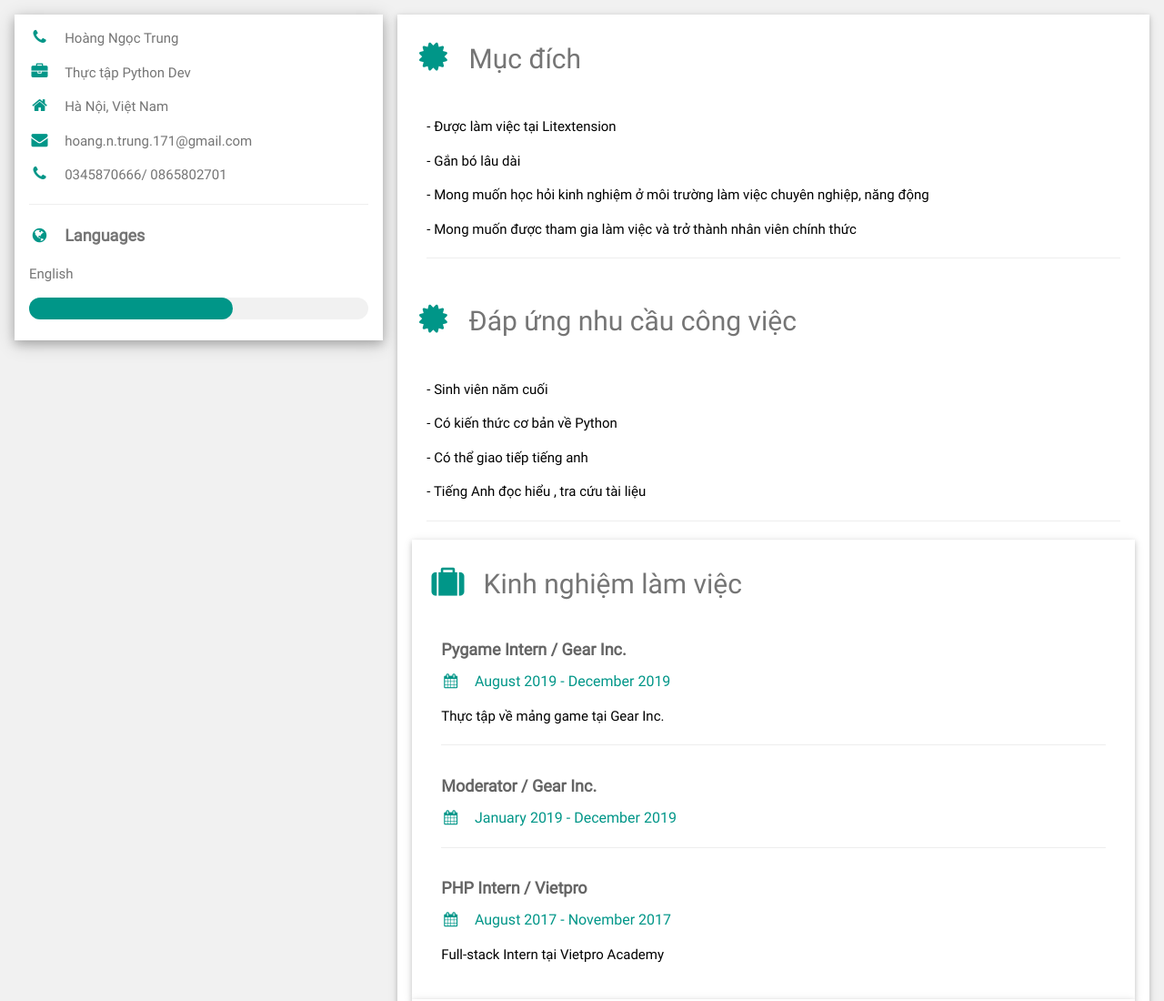
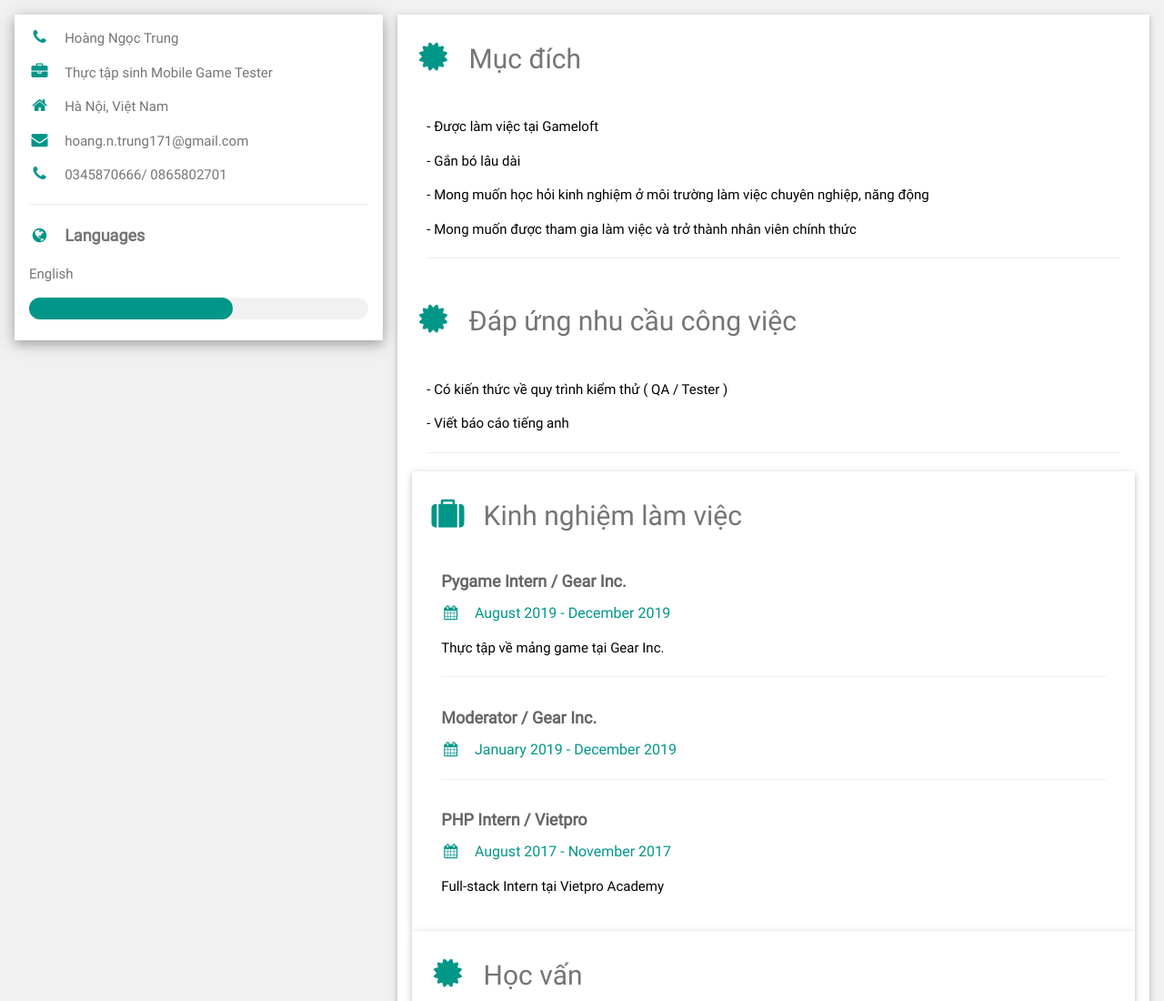
Before and after one commit to subzeroproject/Leap-Program-2020, a plain HTML site: page index.html in a window 1280 px wide. Shown: the top 1100 px of the page at 91% size. Drawn offline with Linux system fonts and the light colour scheme.

Commit message:
Update index.html

```diff
--- a/index.html
+++ b/index.html
@@ -1,6 +1,6 @@
 <!DOCTYPE html>
 <html>
-<title>Python Intern</title>
+<title>Leap Program 2020</title>
 <meta charset="UTF-8">
 <meta name="viewport" content="width=device-width, initial-scale=1">
 <link rel="stylesheet" href="w3.css">
@@ -24,9 +24,9 @@ html,body,h1,h2,h3,h4,h5,h6 {font-family: "Roboto", sans-serif}
 
         <div class="w3-container">
           <p><i class="fa fa-phone fa-fw w3-margin-right w3-large w3-text-teal"></i>Hoàng Ngọc Trung</p>
-          <p><i class="fa fa-briefcase fa-fw w3-margin-right w3-large w3-text-teal"></i>Thực tập Python Dev</p>
+          <p><i class="fa fa-briefcase fa-fw w3-margin-right w3-large w3-text-teal"></i>Thực tập sinh Mobile Game Tester</p>
           <p><i class="fa fa-home fa-fw w3-margin-right w3-large w3-text-teal"></i>Hà Nội, Việt Nam</p>
-          <p><i class="fa fa-envelope fa-fw w3-margin-right w3-large w3-text-teal"></i>hoang.n.trung.171@gmail.com</p>
+          <p><i class="fa fa-envelope fa-fw w3-margin-right w3-large w3-text-teal"></i>hoang.n.trung171@gmail.com</p>
           <p><i class="fa fa-phone fa-fw w3-margin-right w3-large w3-text-teal"></i>0345870666/ 0865802701</p>
           <hr>
 
@@ -48,7 +48,7 @@ html,body,h1,h2,h3,h4,h5,h6 {font-family: "Roboto", sans-serif}
 
         <h2 class="w3-text-grey w3-padding-16"><i class="fa fa-certificate fa-fw w3-margin-right w3-xxlarge w3-text-teal"></i>Mục đích</h2>
         <div class="w3-container">
-          <p>- Được làm việc tại Litextension</p>
+          <p>- Được làm việc tại Gameloft</p>
           <p>- Gắn bó lâu dài </p>
           <p>- Mong muốn học hỏi kinh nghiệm ở môi trường làm việc chuyên nghiệp, năng động </p>
           <p>- Mong muốn được tham gia làm việc và trở thành nhân viên chính thức </p>
@@ -57,10 +57,8 @@ html,body,h1,h2,h3,h4,h5,h6 {font-family: "Roboto", sans-serif}
         </div>
         <h2 class="w3-text-grey w3-padding-16"><i class="fa fa-certificate fa-fw w3-margin-right w3-xxlarge w3-text-teal"></i>Đáp ứng nhu cầu công việc</h2>
         <div class="w3-container">
-          <p>- Sinh viên năm cuối</p>
-          <p>- Có kiến thức cơ bản về Python</p>
-          <p>- Có thể giao tiếp tiếng anh</p>
-          <p>- Tiếng Anh đọc hiểu , tra cứu tài liệu</p>
+          <p>- Có kiến thức về quy trình kiểm thử ( QA / Tester )</p>
+          <p>- Viết báo cáo tiếng anh</p>
 
           <hr>
         </div>
```
